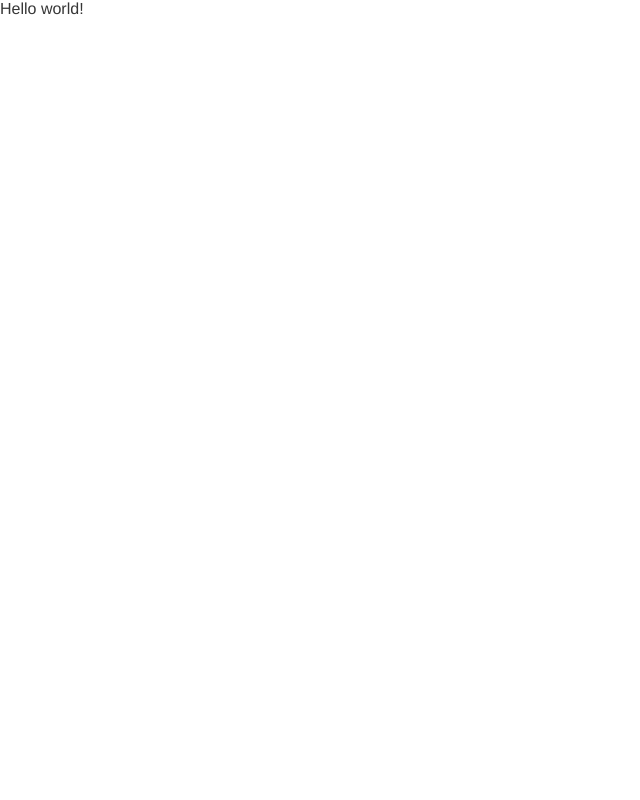
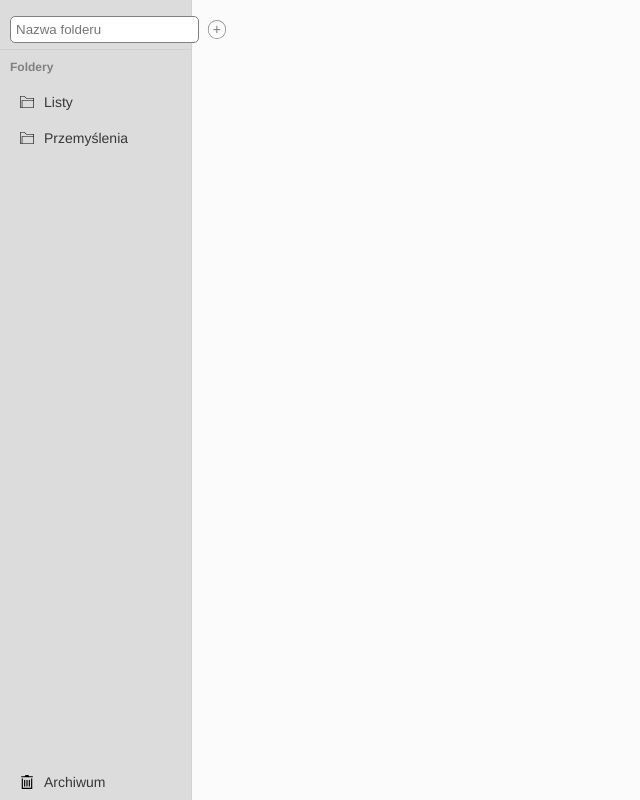
Before and after one commit to brzozanet/react-jzp, a React (Vite) app in the folder front-end/: page / in a window 1280 px wide. Shown: the whole page, without its empty margins (0-640 px from the left). Built offline with nearby package versions, Linux system fonts and the light colour scheme.

Commit message:
links done

```diff
--- a/front-end/index.html
+++ b/front-end/index.html
@@ -15,6 +15,10 @@
                 padding: 0;
                 color: rgb(55, 55, 55);
             }
+            a {
+                color: rgb(55, 55, 55);
+                text-decoration: none;
+            }
         </style>
     </head>
     <body>
--- a/front-end/src/App.jsx
+++ b/front-end/src/App.jsx
@@ -1,12 +1,14 @@
-import Notes from "./components/Notes/Notes";
-import Folders from "./components/folders/Folders";
+import Notes from "./components/notes-list/NotesList";
+import FoldersList from "./components/folders-list/FoldersList";
 import Layout from "./components/layout/Layout";
 import Note from "./components/note/Note";
+import { Outlet } from "react-router-dom";
 
 function App() {
     return (
         <Layout>
-            <Folders />
+            <FoldersList />
+            <Outlet />
         </Layout>
     );
 }
--- a/front-end/src/components/folder/Folder.jsx
+++ b/front-end/src/components/folder/Folder.jsx
@@ -1,7 +1,11 @@
-import { StyledFolder } from "./style";
+import styles from "./Folder.module.css";
 
 const Folder = ({ children, active }) => {
-    return <StyledFolder active={active}>{children}</StyledFolder>;
+    return (
+        <div className={[styles.folder, active ? styles.active : ""].join(" ")}>
+            {children}
+        </div>
+    );
 };
 
 export default Folder;
--- a/front-end/src/components/folder/style.js
+++ b/front-end/src/components/folder/Folder.module.css
@@ -1,14 +1,8 @@
-import { css, styled } from "styled-components";
-
-const activeStyle = css`
+.folder:hover,
+.folder.active {
     background-color: rgb(206, 207, 208);
-`;
-
-const StyledFolder = styled.div`
-    &:hover {
-        ${activeStyle}
-    }
-
+}
+.folder {
     display: flex;
     align-items: center;
     cursor: pointer;
@@ -19,8 +13,4 @@
     background-color: transparent;
     gap: 10px;
     margin: 0 10px;
-
-    ${(p) => p.active && activeStyle};
-`;
-
-export { StyledFolder };
+}
--- a/front-end/src/components/folders/Folders.jsx
+++ b/front-end/src/components/folders-list/FoldersList.jsx
@@ -3,6 +3,7 @@
 import AddNewButton from "../add-new-button/AddNewButton";
 import FolderIcon from "../../assets/folder.svg";
 import RemoveIcon from "../../assets/remove.svg";
+import { NavLink } from "react-router-dom";
 
 import {
     FolderImage,
@@ -13,8 +14,17 @@
 import { Title } from "../title/Title";
 import TopBar from "../top-bar/TopBar";
 
-const Folders = () => {
-    const [foldersList] = useState(["Listy", "Przemyslenia"]);
+const FoldersList = () => {
+    const [foldersList] = useState([
+        {
+            name: "Listy",
+            id: 1,
+        },
+        {
+            name: "Przemyślenia",
+            id: 2,
+        },
+    ]);
 
     return (
         <StyledFolders>
@@ -26,10 +36,14 @@
             <Title>Foldery</Title>
             <UserCreatedFolders>
                 {foldersList.map((folder, idx) => (
-                    <Folder active={idx === 0} key={idx}>
-                        <FolderImage src={FolderIcon} />
-                        {folder}
-                    </Folder>
+                    <NavLink to={"/notes/" + folder.id}>
+                        {({ isActive }) => (
+                            <Folder active={isActive} key={folder.id}>
+                                <FolderImage src={FolderIcon} />
+                                {folder.name} {isActive}
+                            </Folder>
+                        )}
+                    </NavLink>
                 ))}
             </UserCreatedFolders>
 
@@ -41,4 +55,4 @@
     );
 };
 
-export default Folders;
+export default FoldersList;
--- a/front-end/src/components/folders/style.js
+++ b/front-end/src/components/folders-list/style.js
@@ -16,6 +16,7 @@
 `;
 
 const UserCreatedFolders = styled.div`
+    // styled Li
     flex: 1;
 `;
 
--- /dev/null
+++ b/front-end/src/components/notes-list/NotesList.jsx
@@ -0,0 +1,79 @@
+import { useState } from "react";
+import { Title } from "../title/style";
+import { StyledNotes } from "./styles";
+import AddNewButton from "../add-new-button/AddNewButton";
+import {
+    StyledImage,
+    StyledNoteBody,
+    StyledNoteTitle,
+    StyledShortNote,
+} from "../short-note/style";
+import TopBar from "../top-bar/TopBar";
+import RemoveIcon from "../../assets/remove.svg";
+import { useParams } from "react-router-dom";
+
+const NotesList = ({ selectedFolder }) => {
+    const [notes] = useState([
+        {
+            id: 1,
+            folderId: 1,
+            title: "Testowa notatka",
+            body: "Lorem ipsum dolor sit amet consectetur adipisicing elit. Alias, harum iste earum corrupti amet facere voluptatem dolores aperiam, nobis pariatur ducimus modi cumque expedita ullam, fugit reprehenderit natus in qui?",
+        },
+        {
+            id: 2,
+            folderId: 1,
+            title: "Lista zakupów",
+            body: "Jabłka, gruszki, ziemniaki, woda mineralna, pasta do zębów.",
+        },
+        {
+            id: 3,
+            folderId: 1,
+            title: "Na wakacje",
+            body: "Kupić ubezpieczenie, zarezerować loty, spakować walizkę, zadzwonić do hotelu.",
+        },
+
+        {
+            id: 5,
+            folderId: 2,
+            title: "Albert Einstein",
+            body: "Learn from yesterday, live for today, hope for tomorrow. The important thing is not to stop questioning.",
+        },
+        {
+            id: 7,
+            title: "Sun Tzu",
+            folderId: 2,
+            body: "Osiągnąć sto zwycięstw w stu bitwach nie jest szczytem umiejętności. Szczytem umiejętności jest pokonanie przeciwnika bez walki.",
+        },
+    ]);
+
+    const { folderId } = useParams();
+    console.log(folderId);
+
+    const params = useParams();
+    console.log(params);
+
+    return (
+        <StyledNotes>
+            <TopBar>
+                <Title>
+                    Notatki z: <span>{}</span>
+                </Title>
+                <AddNewButton>+</AddNewButton>
+            </TopBar>
+
+            {notes
+                .filter((note) => note.folderId === parseInt(folderId, 10))
+                .map((note, idx) => (
+                    <StyledShortNote key={idx}>
+                        <StyledNoteTitle>
+                            {note.title} <StyledImage src={RemoveIcon} />
+                        </StyledNoteTitle>
+                        <StyledNoteBody>{note.body}</StyledNoteBody>
+                    </StyledShortNote>
+                ))}
+        </StyledNotes>
+    );
+};
+
+export default NotesList;
```
Also changed, not shown: front-end/src/components/notes/Notes.jsx (deleted, +0 -50 lines), front-end/src/main.jsx (+9 -5 lines), front-end/src/components/notes-list/styles.js (renamed from front-end/src/components/notes/styles.js).
